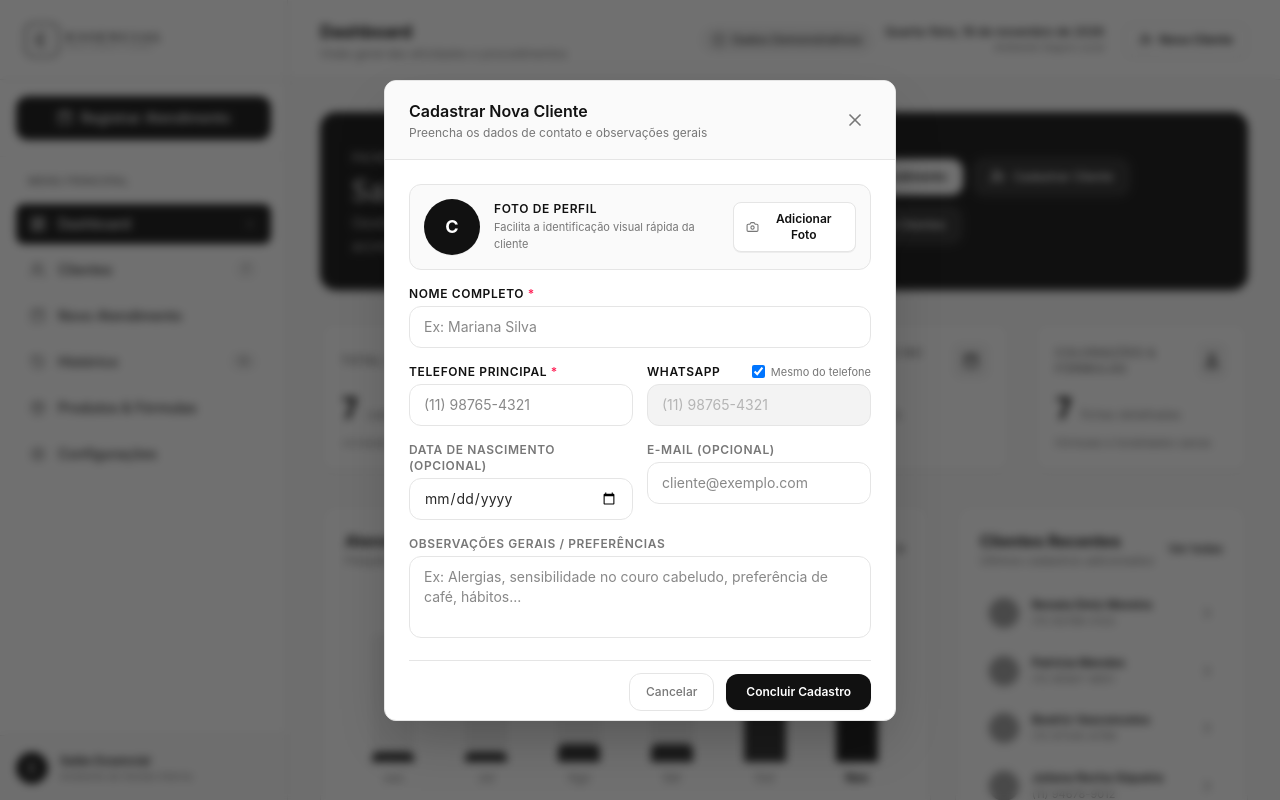
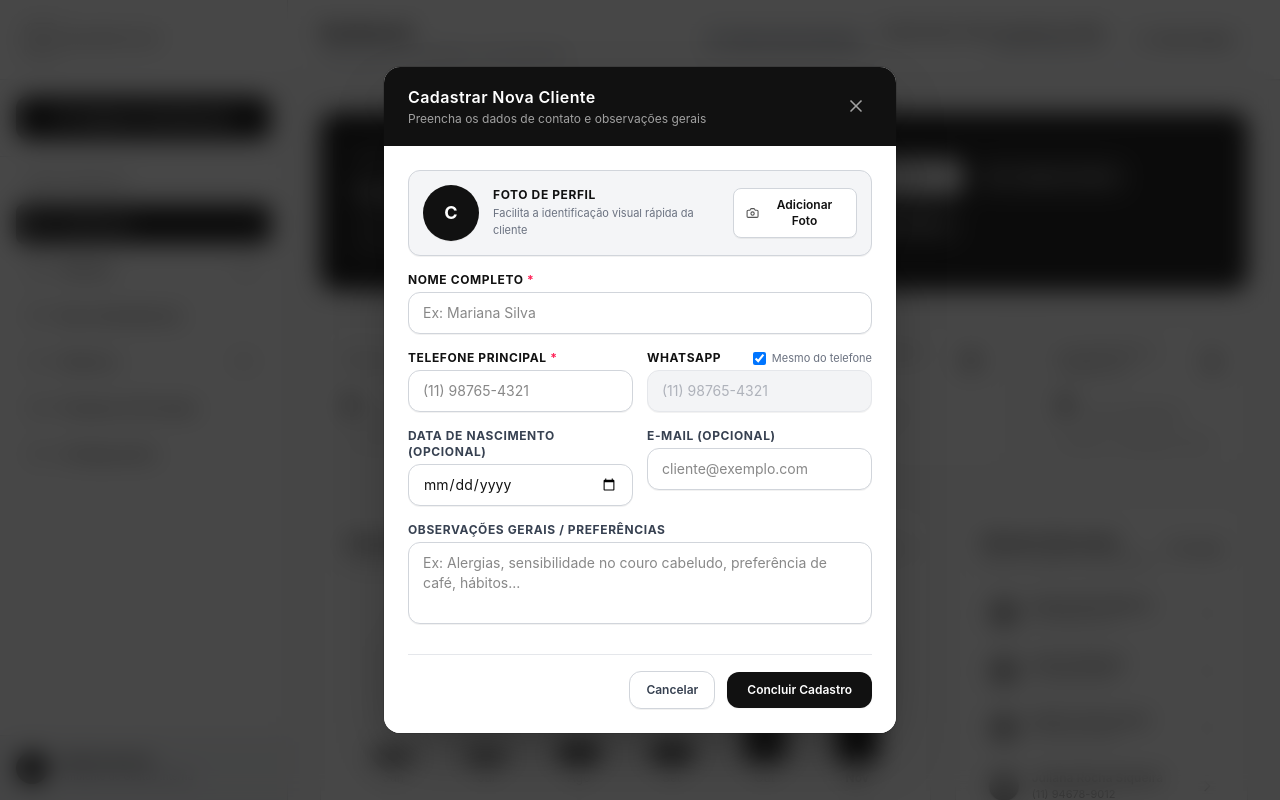
Before and after one commit to MrDibas1/salao-essencial, a React (Vite) app: page / in a window 1280 px wide. Both pictures are taken after a click on the button "Nova Cliente". Shown: the top 800 px of the page. Built offline with nearby package versions, Linux system fonts and the light colour scheme; grey boxes are pictures that could not be loaded.

Commit message:
feat(ui): enhance modal contrast, depth, and elevation across all dialogs

```diff
--- a/src/components/common/Header.tsx
+++ b/src/components/common/Header.tsx
@@ -49,7 +49,7 @@ export const Header: React.FC<HeaderProps> = ({
   const displayDate = formattedDate.charAt(0).toUpperCase() + formattedDate.slice(1);
 
   return (
-    <header className="h-20 bg-white border-b border-[#E5E5E5] px-4 sm:px-8 flex items-center justify-between sticky top-0 z-30">
+    <header className="h-20 bg-white border-b border-[#D4D4D8]/80 shadow-2xs px-4 sm:px-8 flex items-center justify-between sticky top-0 z-30">
       <div className="flex items-center gap-3">
         <button
           onClick={onOpenMobileSidebar}
@@ -61,29 +61,29 @@ export const Header: React.FC<HeaderProps> = ({
 
         <div>
           <h1 className="text-lg font-bold text-[#111111] tracking-tight">{title}</h1>
-          <p className="text-xs text-[#777777] hidden sm:block">{desc}</p>
+          <p className="text-xs text-[#6B7280] hidden sm:block">{desc}</p>
         </div>
       </div>
 
       <div className="flex items-center gap-3">
         {/* Badge de dados demonstrativos se ativo */}
         {hasDemoData && (
-          <span className="hidden md:inline-flex items-center gap-1.5 px-2.5 py-1 rounded-full text-xs font-medium bg-[#F3F3F3] text-[#292929] border border-[#E5E5E5]">
-            <Database className="w-3.5 h-3.5 text-[#777777]" />
+          <span className="hidden md:inline-flex items-center gap-1.5 px-2.5 py-1 rounded-full text-xs font-medium bg-[#F3F4F6] text-[#1F2937] border border-[#D1D5DB] shadow-2xs">
+            <Database className="w-3.5 h-3.5 text-[#6B7280]" />
             <span>Dados Demonstrativos</span>
           </span>
         )}
 
         {/* Data formatada */}
         <div className="hidden xl:flex flex-col text-right pr-2">
-          <span className="text-xs font-medium text-[#111111]">{displayDate}</span>
-          <span className="text-[10px] text-[#777777]">Ambiente Seguro Local</span>
+          <span className="text-xs font-semibold text-[#111111]">{displayDate}</span>
+          <span className="text-[10px] text-[#6B7280] font-medium">Ambiente Seguro Local</span>
         </div>
 
         {/* Quick New Client Button */}
         <button
           onClick={onOpenNewClientModal}
-          className="inline-flex items-center gap-1.5 py-2 px-3.5 rounded-lg border border-[#E5E5E5] bg-white hover:bg-[#F3F3F3] text-[#111111] text-xs font-semibold transition-colors shadow-2xs"
+          className="inline-flex items-center gap-1.5 py-2 px-3.5 rounded-xl border border-[#D1D5DB] bg-white hover:bg-neutral-50 text-[#111111] text-xs font-semibold transition-all shadow-2xs hover:shadow-xs active:scale-[0.98]"
         >
           <UserPlus className="w-3.5 h-3.5" />
           <span className="hidden sm:inline">Nova Cliente</span>
--- a/src/components/common/Sidebar.tsx
+++ b/src/components/common/Sidebar.tsx
@@ -99,12 +99,12 @@ export const Sidebar: React.FC<SidebarProps> = ({
 
       {/* Sidebar container */}
       <aside
-        className={`fixed top-0 bottom-0 left-0 z-50 w-72 bg-white border-r border-[#E5E5E5] flex flex-col transition-transform duration-300 ease-in-out lg:translate-x-0 ${
+        className={`fixed top-0 bottom-0 left-0 z-50 w-72 bg-white border-r border-[#D4D4D8]/80 shadow-2xs flex flex-col transition-transform duration-300 ease-in-out lg:translate-x-0 ${
           isOpenMobile ? 'translate-x-0' : '-translate-x-full'
         }`}
       >
         {/* Brand header */}
-        <div className="h-20 px-6 flex items-center justify-between border-b border-[#E5E5E5]">
+        <div className="h-20 px-6 flex items-center justify-between border-b border-[#E5E7EB]">
           <button
             onClick={() => handleItemClick('dashboard')}
             className="text-left focus:outline-none"
@@ -120,10 +120,10 @@ export const Sidebar: React.FC<SidebarProps> = ({
         </div>
 
         {/* Quick action button */}
-        <div className="p-4 border-b border-[#F3F3F3]">
+        <div className="p-4 border-b border-[#E5E7EB]">
           <button
             onClick={() => handleItemClick('appointment-form')}
-            className="w-full flex items-center justify-center gap-2 py-3 px-4 rounded-xl bg-[#111111] hover:bg-[#292929] text-white text-sm font-medium transition-all shadow-xs group"
+            className="w-full flex items-center justify-center gap-2 py-3 px-4 rounded-xl bg-[#111111] hover:bg-[#292929] text-white text-sm font-semibold transition-all shadow-xs hover:shadow active:scale-[0.99] group"
           >
             <CalendarPlus className="w-4 h-4 text-white/90 group-hover:scale-105 transition-transform" />
             <span>Registrar Atendimento</span>
@@ -179,14 +179,14 @@ export const Sidebar: React.FC<SidebarProps> = ({
         </nav>
 
         {/* Footer info & salon identity */}
-        <div className="p-4 border-t border-[#E5E5E5] bg-[#FAFAFA]">
+        <div className="p-4 border-t border-[#E5E7EB] bg-[#F4F5F7]">
           <div className="flex items-center gap-3">
-            <div className="w-8 h-8 rounded-full bg-[#111111] text-white flex items-center justify-center font-serif text-sm">
+            <div className="w-8 h-8 rounded-full bg-[#111111] text-white flex items-center justify-center font-serif text-sm shadow-xs">
               E
             </div>
             <div className="flex-1 min-w-0">
-              <p className="text-xs font-semibold text-[#111111] truncate">Salão Essencial</p>
-              <p className="text-[10px] text-[#777777] truncate">Ambiente de Gestão Interna</p>
+              <p className="text-xs font-bold text-[#111111] truncate">Salão Essencial</p>
+              <p className="text-[10px] text-[#6B7280] truncate font-medium">Ambiente de Gestão Interna</p>
             </div>
           </div>
         </div>
--- a/src/components/modules/ClientModal.tsx
+++ b/src/components/modules/ClientModal.tsx
@@ -129,14 +129,14 @@ export const ClientModal: React.FC<ClientModalProps> = ({
     >
       <form onSubmit={handleSubmit} className="space-y-4">
         {/* Foto de Perfil */}
-        <div className="p-3.5 rounded-xl border border-[#E5E5E5] bg-[#FAFAFA] flex items-center justify-between gap-4">
+        <div className="p-3.5 rounded-xl border border-[#D1D5DB] bg-[#F4F5F7] flex items-center justify-between gap-4 shadow-2xs">
           <div className="flex items-center gap-3.5">
             <ClientAvatar name={name || 'Cliente'} avatarUrl={avatarUrl} size="lg" />
             <div>
-              <span className="block text-xs font-semibold uppercase tracking-wider text-[#111111]">
+              <span className="block text-xs font-bold uppercase tracking-wider text-[#111111]">
                 Foto de Perfil
               </span>
-              <p className="text-[11px] text-[#777777] mt-0.5">
+              <p className="text-[11px] text-[#6B7280] mt-0.5">
                 Facilita a identificação visual rápida da cliente
               </p>
             </div>
@@ -153,16 +153,16 @@ export const ClientModal: React.FC<ClientModalProps> = ({
             <button
               type="button"
               onClick={() => fileInputRef.current?.click()}
-              className="inline-flex items-center gap-1.5 py-2 px-3 rounded-lg border border-[#E5E5E5] bg-white hover:bg-[#F3F3F3] text-xs font-semibold text-[#111111] transition-colors shadow-2xs"
+              className="inline-flex items-center gap-1.5 py-2 px-3 rounded-lg border border-[#D1D5DB] bg-white hover:bg-[#F3F3F3] text-xs font-semibold text-[#111111] transition-colors shadow-2xs"
             >
-              <Camera className="w-3.5 h-3.5 text-[#777777]" />
+              <Camera className="w-3.5 h-3.5 text-[#555555]" />
               <span>{avatarUrl ? 'Trocar Foto' : 'Adicionar Foto'}</span>
             </button>
             {avatarUrl && (
               <button
                 type="button"
                 onClick={() => setAvatarUrl('')}
-                className="p-2 rounded-lg text-[#777777] hover:text-rose-600 hover:bg-rose-50 transition-colors"
+                className="p-2 rounded-lg text-[#6B7280] hover:text-rose-600 hover:bg-rose-50 transition-colors"
                 title="Remover foto"
               >
                 <Trash2 className="w-4 h-4" />
@@ -173,7 +173,7 @@ export const ClientModal: React.FC<ClientModalProps> = ({
 
         {/* Nome */}
         <div>
-          <label className="block text-xs font-semibold uppercase tracking-wider text-[#111111] mb-1">
+          <label className="block text-xs font-bold uppercase tracking-wider text-[#111111] mb-1">
             Nome Completo <span className="text-rose-500">*</span>
           </label>
           <input
@@ -184,10 +184,10 @@ export const ClientModal: React.FC<ClientModalProps> = ({
               setName(e.target.value);
               if (errors.name) setErrors({ ...errors, name: '' });
             }}
-            className={`w-full px-3.5 py-2.5 rounded-xl border text-sm focus:outline-none transition-all ${
+            className={`w-full px-3.5 py-2.5 rounded-xl border text-sm focus:outline-none transition-all shadow-2xs ${
               errors.name
-                ? 'border-rose-400 bg-rose-50/30 focus:border-rose-500'
-                : 'border-[#E5E5E5] bg-white focus:border-[#111111]'
+                ? 'border-rose-400 bg-rose-50/30 focus:border-rose-500 focus:ring-1 focus:ring-rose-500'
+                : 'border-[#D1D5DB] bg-white focus:border-[#111111] focus:ring-1 focus:ring-[#111111]'
             }`}
           />
           {errors.name && <p className="text-[11px] text-rose-500 mt-1">{errors.name}</p>}
@@ -196,7 +196,7 @@ export const ClientModal: React.FC<ClientModalProps> = ({
         {/* Telefone e WhatsApp */}
         <div className="grid grid-cols-1 sm:grid-cols-2 gap-3.5">
           <div>
-            <label className="block text-xs font-semibold uppercase tracking-wider text-[#111111] mb-1">
+            <label className="block text-xs font-bold uppercase tracking-wider text-[#111111] mb-1">
               Telefone Principal <span className="text-rose-500">*</span>
             </label>
             <input
@@ -207,10 +207,10 @@ export const ClientModal: React.FC<ClientModalProps> = ({
                 handlePhoneChange(e.target.value);
                 if (errors.phone) setErrors({ ...errors, phone: '' });
               }}
-              className={`w-full px-3.5 py-2.5 rounded-xl border text-sm focus:outline-none transition-all ${
+              className={`w-full px-3.5 py-2.5 rounded-xl border text-sm focus:outline-none transition-all shadow-2xs ${
                 errors.phone
-                  ? 'border-rose-400 bg-rose-50/30 focus:border-rose-500'
-                  : 'border-[#E5E5E5] bg-white focus:border-[#111111]'
+                  ? 'border-rose-400 bg-rose-50/30 focus:border-rose-500 focus:ring-1 focus:ring-rose-500'
+                  : 'border-[#D1D5DB] bg-white focus:border-[#111111] focus:ring-1 focus:ring-[#111111]'
               }`}
             />
             {errors.phone && <p className="text-[11px] text-rose-500 mt-1">{errors.phone}</p>}
@@ -218,15 +218,15 @@ export const ClientModal: React.FC<ClientModalProps> = ({
 
           <div>
             <div className="flex items-center justify-between mb-1">
-              <label className="block text-xs font-semibold uppercase tracking-wider text-[#111111]">
+              <label className="block text-xs font-bold uppercase tracking-wider text-[#111111]">
                 WhatsApp
               </label>
-              <label className="inline-flex items-center gap-1.5 text-[11px] text-[#777777] cursor-pointer">
+              <label className="inline-flex items-center gap-1.5 text-[11px] text-[#6B7280] cursor-pointer">
                 <input
                   type="checkbox"
                   checked={sameAsPhone}
                   onChange={(e) => handleSameAsPhoneToggle(e.target.checked)}
-                  className="rounded border-[#E5E5E5] text-[#111111] focus:ring-0"
+                  className="rounded border-[#D1D5DB] text-[#111111] focus:ring-0"
                 />
                 <span>Mesmo do telefone</span>
               </label>
@@ -237,7 +237,7 @@ export const ClientModal: React.FC<ClientModalProps> = ({
               value={sameAsPhone ? phone : whatsapp}
               disabled={sameAsPhone}
               onChange={(e) => setWhatsapp(e.target.value)}
-              className="w-full px-3.5 py-2.5 rounded-xl border border-[#E5E5E5] text-sm bg-white focus:outline-none focus:border-[#111111] disabled:bg-[#F3F3F3] disabled:text-[#777777] transition-all"
+              className="w-full px-3.5 py-2.5 rounded-xl border border-[#D1D5DB] text-sm bg-white focus:outline-none focus:border-[#111111] focus:ring-1 focus:ring-[#111111] disabled:bg-[#F3F4F6] disabled:text-[#6B7280] disabled:border-[#E5E7EB] transition-all shadow-2xs"
             />
           </div>
         </div>
@@ -245,19 +245,19 @@ export const ClientModal: React.FC<ClientModalProps> = ({
         {/* Data de Nascimento e E-mail */}
         <div className="grid grid-cols-1 sm:grid-cols-2 gap-3.5">
           <div>
-            <label className="block text-xs font-semibold uppercase tracking-wider text-[#777777] mb-1">
+            <label className="block text-xs font-bold uppercase tracking-wider text-[#374151] mb-1">
               Data de Nascimento (opcional)
             </label>
             <input
               type="date"
               value={birthDate}
               onChange={(e) => setBirthDate(e.target.value)}
-              className="w-full px-3.5 py-2.5 rounded-xl border border-[#E5E5E5] text-sm bg-white focus:outline-none focus:border-[#111111] transition-all text-[#292929]"
+              className="w-full px-3.5 py-2.5 rounded-xl border border-[#D1D5DB] text-sm bg-white focus:outline-none focus:border-[#111111] focus:ring-1 focus:ring-[#111111] transition-all text-[#111111] shadow-2xs"
             />
           </div>
 
           <div>
-            <label className="block text-xs font-semibold uppercase tracking-wider text-[#777777] mb-1">
+            <label className="block text-xs font-bold uppercase tracking-wider text-[#374151] mb-1">
               E-mail (opcional)
             </label>
             <input
@@ -265,14 +265,14 @@ export const ClientModal: React.FC<ClientModalProps> = ({
               placeholder="cliente@exemplo.com"
               value={email}
               onChange={(e) => setEmail(e.target.value)}
-              className="w-full px-3.5 py-2.5 rounded-xl border border-[#E5E5E5] text-sm bg-white focus:outline-none focus:border-[#111111] transition-all"
+              className="w-full px-3.5 py-2.5 rounded-xl border border-[#D1D5DB] text-sm bg-white focus:outline-none focus:border-[#111111] focus:ring-1 focus:ring-[#111111] transition-all shadow-2xs"
             />
           </div>
         </div>
 
         {/* Observações Gerais */}
         <div>
-          <label className="block text-xs font-semibold uppercase tracking-wider text-[#777777] mb-1">
+          <label className="block text-xs font-bold uppercase tracking-wider text-[#374151] mb-1">
             Observações Gerais / Preferências
           </label>
           <textarea
@@ -280,22 +280,22 @@ export const ClientModal: React.FC<ClientModalProps> = ({
             placeholder="Ex: Alergias, sensibilidade no couro cabeludo, preferência de café, hábitos..."
             value={notes}
             onChange={(e) => setNotes(e.target.value)}
-            className="w-full px-3.5 py-2.5 rounded-xl border border-[#E5E5E5] text-sm bg-white focus:outline-none focus:border-[#111111] transition-all resize-none"
+            className="w-full px-3.5 py-2.5 rounded-xl border border-[#D1D5DB] text-sm bg-white focus:outline-none focus:border-[#111111] focus:ring-1 focus:ring-[#111111] transition-all resize-none shadow-2xs"
           />
         </div>
 
         {/* Action buttons */}
-        <div className="flex items-center justify-end gap-3 pt-3 border-t border-[#E5E5E5]">
+        <div className="pt-4 mt-6 border-t border-[#E5E7EB] flex items-center justify-end gap-3">
           <button
             type="button"
             onClick={onClose}
-            className="py-2.5 px-4 rounded-xl border border-[#E5E5E5] text-xs font-medium text-[#777777] hover:text-[#111111] hover:bg-[#F3F3F3] transition-colors"
+            className="py-2.5 px-4 rounded-xl border border-[#D1D5DB] bg-white text-xs font-semibold text-[#374151] hover:text-[#111111] hover:bg-neutral-100 transition-colors shadow-2xs"
           >
             Cancelar
           </button>
           <button
             type="submit"
-            className="py-2.5 px-5 rounded-xl bg-[#111111] hover:bg-black text-white text-xs font-semibold transition-all shadow-xs"
+            className="py-2.5 px-5 rounded-xl bg-[#111111] hover:bg-black text-white text-xs font-semibold transition-all shadow-xs hover:shadow active:scale-[0.99]"
           >
             {clientToEdit ? 'Salvar Alterações' : 'Concluir Cadastro'}
           </button>
--- a/src/components/ui/Modal.tsx
+++ b/src/components/ui/Modal.tsx
@@ -48,30 +48,31 @@ export const Modal: React.FC<ModalProps> = ({
     <div className="fixed inset-0 z-50 flex items-center justify-center p-4 sm:p-6 overflow-y-auto">
       {/* Backdrop */}
       <div
-        className="fixed inset-0 bg-black/60 backdrop-blur-xs transition-opacity animate-in fade-in"
+        className="fixed inset-0 bg-neutral-950/75 backdrop-blur-md transition-opacity animate-in fade-in"
         onClick={onClose}
       />
 
       {/* Modal Box */}
       <div
-        className={`relative w-full ${maxWidthClasses[maxWidth]} bg-white rounded-xl shadow-2xl border border-[#E5E5E5] z-10 my-8 overflow-hidden transform transition-all animate-in zoom-in-95`}
+        className={`relative w-full ${maxWidthClasses[maxWidth]} bg-white rounded-2xl shadow-[0_25px_60px_-15px_rgba(0,0,0,0.35)] ring-1 ring-black/15 z-10 my-8 overflow-hidden flex flex-col max-h-[90vh] transform transition-all animate-in zoom-in-95`}
       >
-        {/* Header */}
-        <div className="flex items-center justify-between px-6 py-4.5 border-b border-[#E5E5E5] bg-[#FAFAFA]">
+        {/* Header com Alto Contraste Premium */}
+        <div className="flex items-center justify-between px-6 py-4.5 bg-[#111111] text-white border-b border-black select-none shrink-0">
           <div>
-            <h3 className="text-base font-semibold text-[#111111]">{title}</h3>
-            {subtitle && <p className="text-xs text-[#777777] mt-0.5">{subtitle}</p>}
+            <h3 className="text-base font-semibold text-white tracking-wide">{title}</h3>
+            {subtitle && <p className="text-xs text-neutral-400 mt-0.5">{subtitle}</p>}
           </div>
           <button
             onClick={onClose}
-            className="p-1.5 rounded-lg text-[#777777] hover:text-[#111111] hover:bg-[#E5E5E5] transition-colors"
+            className="p-1.5 rounded-lg text-neutral-400 hover:text-white hover:bg-white/15 transition-colors focus:outline-none"
+            title="Fechar (Esc)"
           >
             <X className="w-5 h-5" />
           </button>
         </div>
 
         {/* Content */}
-        <div className="p-6 max-h-[calc(85vh-120px)] overflow-y-auto">{children}</div>
+        <div className="p-6 overflow-y-auto flex-1 bg-white">{children}</div>
       </div>
     </div>
   );
--- a/src/index.css
+++ b/src/index.css
@@ -4,14 +4,14 @@
   :root {
     --color-black: #111111;
     --color-white: #FFFFFF;
-    --color-gray-light: #F3F3F3;
-    --color-gray-border: #E5E5E5;
-    --color-gray-text: #777777;
-    --color-graphite: #292929;
+    --color-gray-light: #F4F5F7;
+    --color-gray-border: #D4D4D8;
+    --color-gray-text: #666666;
+    --color-graphite: #242424;
   }
 
   body {
-    background-color: #FAFAFA;
+    background-color: #F1F3F5;
     color: #111111;
     font-family: -apple-system, BlinkMacSystemFont, "Segoe UI", Roboto, "Helvetica Neue", Arial, sans-serif;
     -webkit-font-smoothing: antialiased;
@@ -25,12 +25,12 @@
   height: 6px;
 }
 ::-webkit-scrollbar-track {
-  background: #F3F3F3;
+  background: #EAECEF;
 }
 ::-webkit-scrollbar-thumb {
-  background: #D1D1D1;
+  background: #C4C7CE;
   border-radius: 3px;
 }
 ::-webkit-scrollbar-thumb:hover {
-  background: #999999;
+  background: #888B93;
 }
```
Also changed, not shown: src/components/modules/AppointmentDetailModal.tsx (+51 -51 lines), src/components/modules/ProductsModule.tsx (+21 -21 lines), src/components/ui/ConfirmDialog.tsx (+12 -10 lines).
